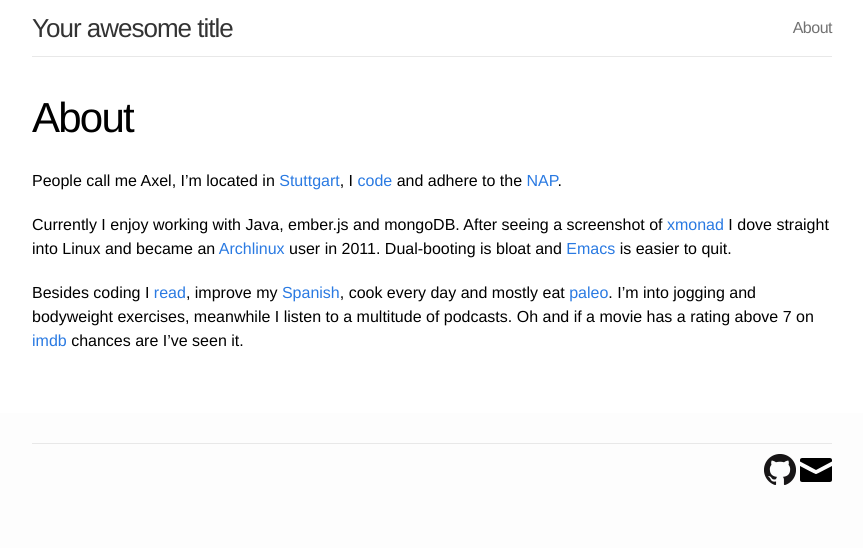
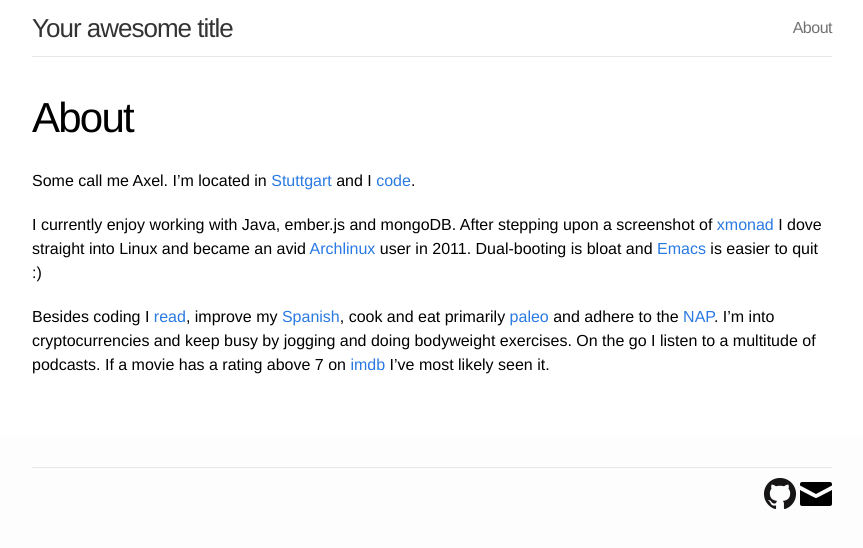
Before and after one commit to schlegde/schlegel.github.io, a Jekyll site: the page built from about.md, in a window 1280 px wide. Shown: the top 548 px of the page, without its empty margins (208-1071 px from the left). Built offline with Jekyll 4.4.1, drawn with Linux system fonts in a browser that asks for light colours.

Commit message:
change about

```diff
--- a/about.md
+++ b/about.md
@@ -3,8 +3,8 @@ layout: page
 title: About
 permalink: /about/
 ---
-People call me Axel, I'm located in [Stuttgart](http://en.wikipedia.org/wiki/Stuttgart), I [code](https://github.com/xorrr) and adhere to the [NAP](http://en.wikipedia.org/wiki/Non-aggression_principle).
+Some call me Axel. I'm located in [Stuttgart](http://en.wikipedia.org/wiki/Stuttgart) and I [code](https://github.com/xorrr).
 
-Currently I enjoy working with Java, ember.js and mongoDB. After seeing a screenshot of [xmonad](http://xmonad.org/) I dove straight into Linux and became an [Archlinux](https://www.archlinux.org/) user in 2011. Dual-booting is bloat and [Emacs](http://xkcd.com/378/) is easier to quit.
+I currently enjoy working with Java, ember.js and mongoDB. After stepping upon a screenshot of [xmonad](http://xmonad.org/) I dove straight into Linux and became an avid [Archlinux](https://www.archlinux.org/) user in 2011. Dual-booting is bloat and [Emacs](http://xkcd.com/378/) is easier to quit :)
 
-Besides coding I [read](https://www.goodreads.com/user/show/17724008-xorrr), improve my [Spanish](https://www.duolingo.com/xorrr), cook every day and mostly eat [paleo](http://en.wikipedia.org/wiki/Paleo_diet). I'm into jogging and bodyweight exercises, meanwhile I listen to a multitude of podcasts. Oh and if a movie has a rating above 7 on [imdb](http://www.imdb.com/) chances are I've seen it.
+Besides coding I [read](https://www.goodreads.com/user/show/17724008-xorrr), improve my [Spanish](https://www.duolingo.com/xorrr), cook and eat primarily [paleo](http://en.wikipedia.org/wiki/Paleo_diet) and adhere to the [NAP](http://en.wikipedia.org/wiki/Non-aggression_principle). I'm into cryptocurrencies and keep busy by jogging and doing bodyweight exercises. On the go I listen to a multitude of podcasts. If a movie has a rating above 7 on [imdb](http://www.imdb.com/) I've most likely seen it.
```
